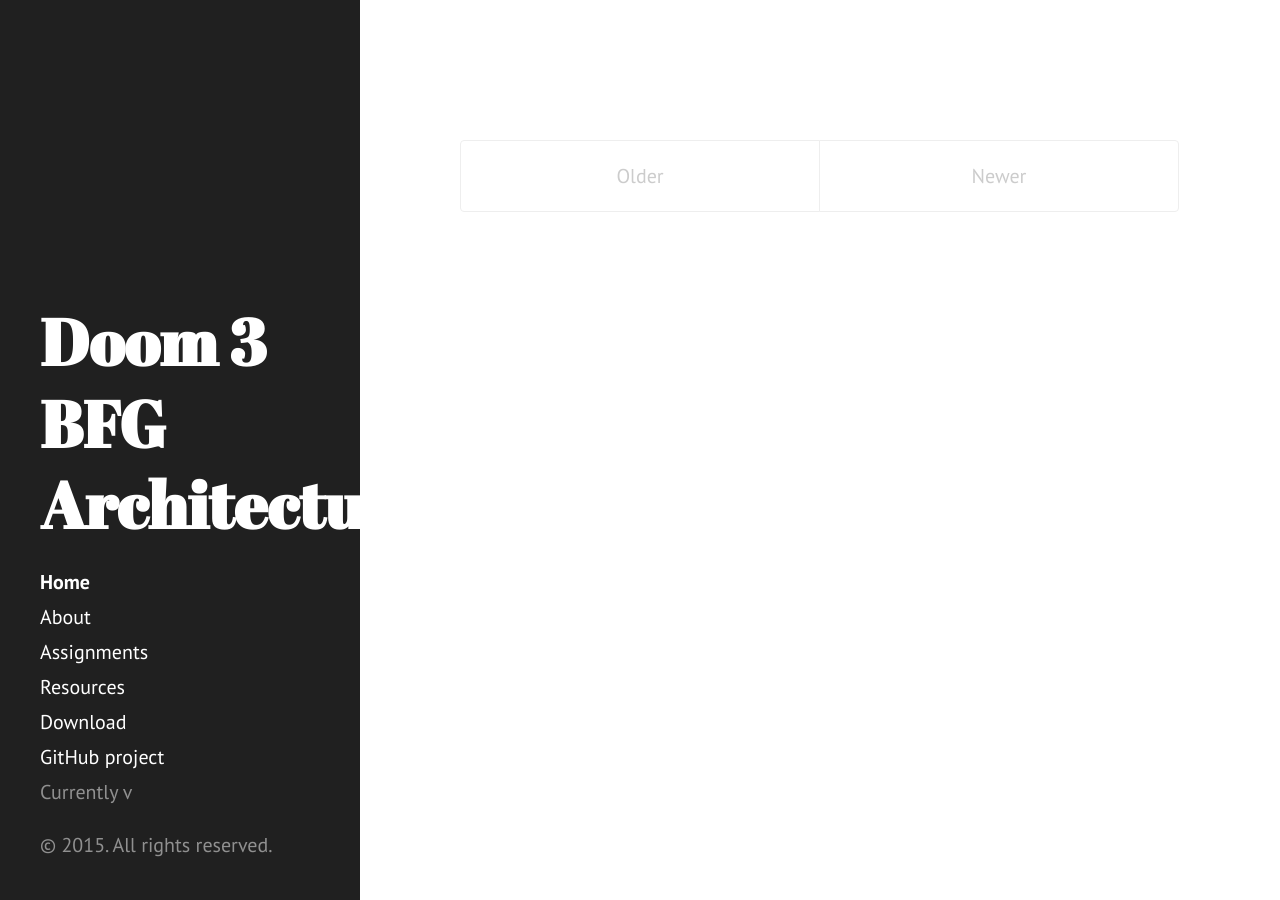
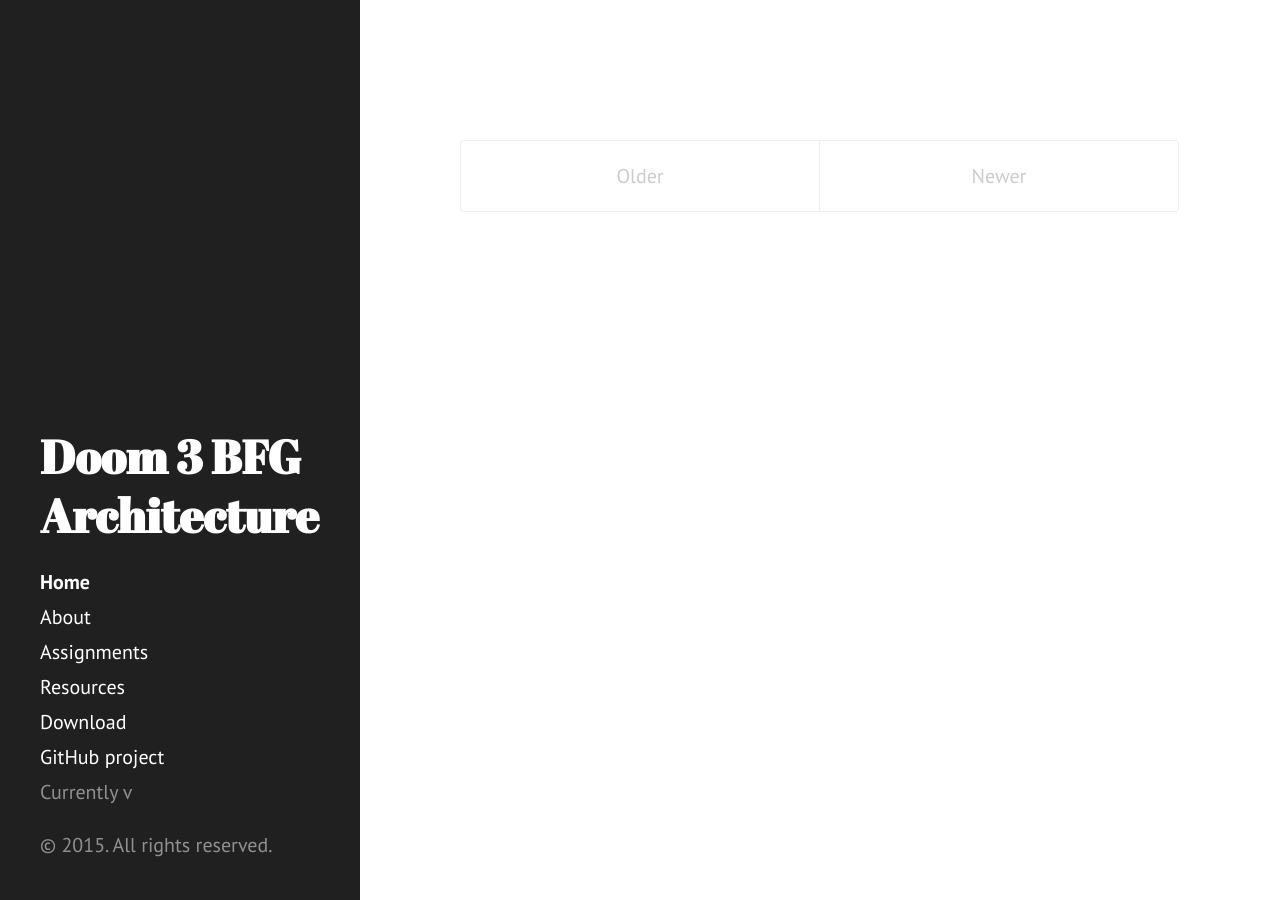
Before and after one commit to Yohanna/Doom-3-BFG-Architecture, a Jekyll site: the page built from index.html, in a window 1280 px wide. Built offline with Jekyll 4.4.1, drawn with Linux system fonts in a browser that asks for light colours; Markdown is read by kramdown in place of the engine named in the settings.

```diff
--- a/public/css/hyde.css
+++ b/public/css/hyde.css
@@ -80,7 +80,7 @@
   color: #fff;
   margin-top: 0;
   font-family: "Abril Fatface", serif;
-  font-size: 3.25rem;
+  font-size: 35pt;
 }
 
 /* Sidebar nav */
```
